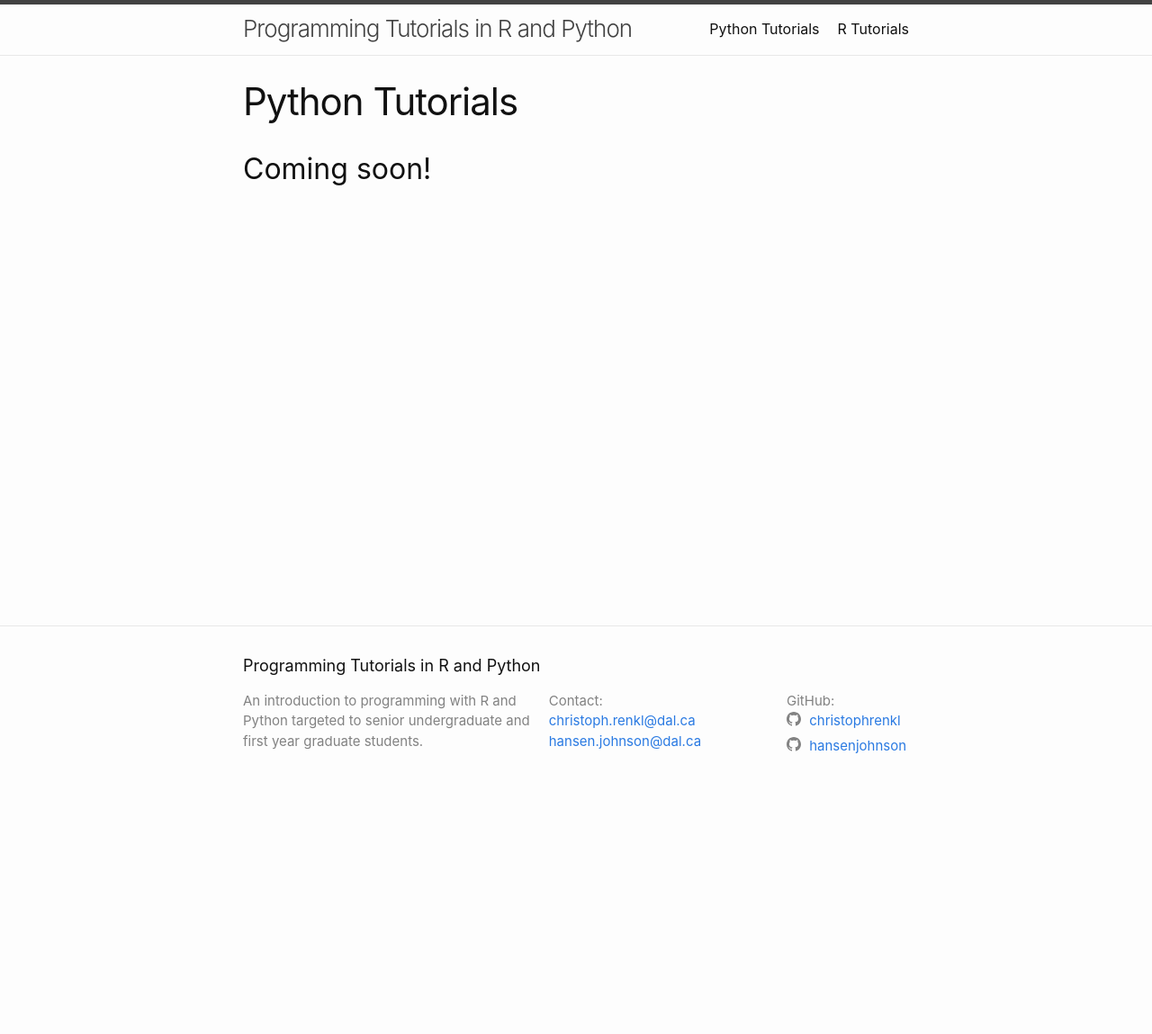
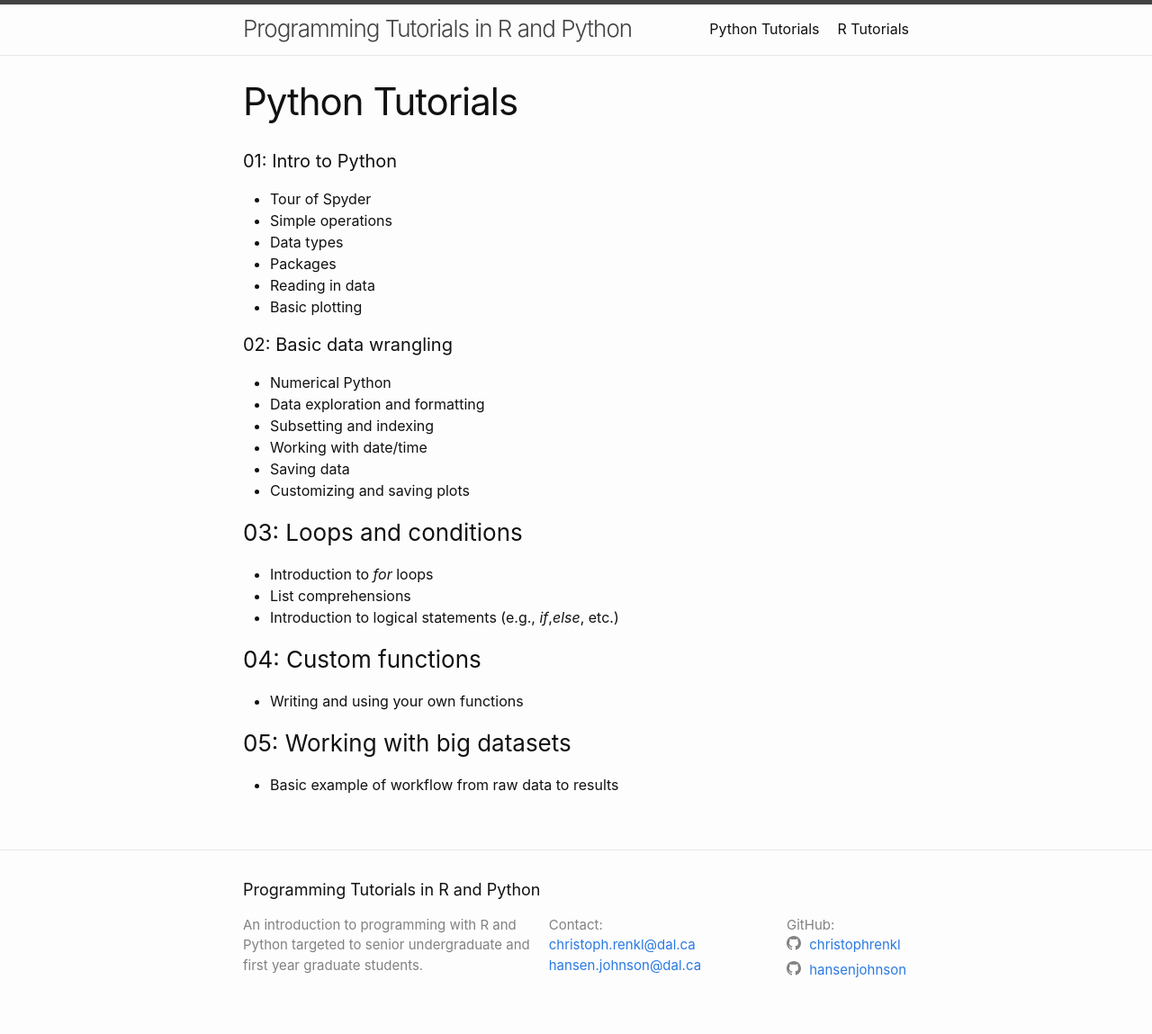
Before and after one commit to anhnguyendepocen/programming_tutorials, a Jekyll site: the page built from docs/python.md, in a window 1280 px wide. Shown: the whole page at 90% size. Built offline with Jekyll 4.4.1, drawn with Linux system fonts in a browser that asks for light colours; before the commit the page ends 900 px from its top, so only the background shows below that.

Commit message:
Update website for first Python tutorial

```diff
--- a/docs/python.md
+++ b/docs/python.md
@@ -4,4 +4,29 @@ title: Python Tutorials
 permalink: /python/
 ---
 
-## Coming soon!
+#### 01: Intro to Python
+* Tour of Spyder
+* Simple operations
+* Data types
+* Packages
+* Reading in data
+* Basic plotting
+
+#### 02: Basic data wrangling
+* Numerical Python
+* Data exploration and formatting
+* Subsetting and indexing
+* Working with date/time
+* Saving data
+* Customizing and saving plots
+
+### 03: Loops and conditions
+* Introduction to _for_ loops
+* List comprehensions
+* Introduction to logical statements (e.g., _if_,_else_, etc.)
+
+### 04: Custom functions
+* Writing and using your own functions
+
+### 05: Working with big datasets
+* Basic example of workflow from raw data to results
```
Also changed, not shown: docs/_posts/2018-10-24-python-tutorial-01.md (added, +27 -0 lines).
